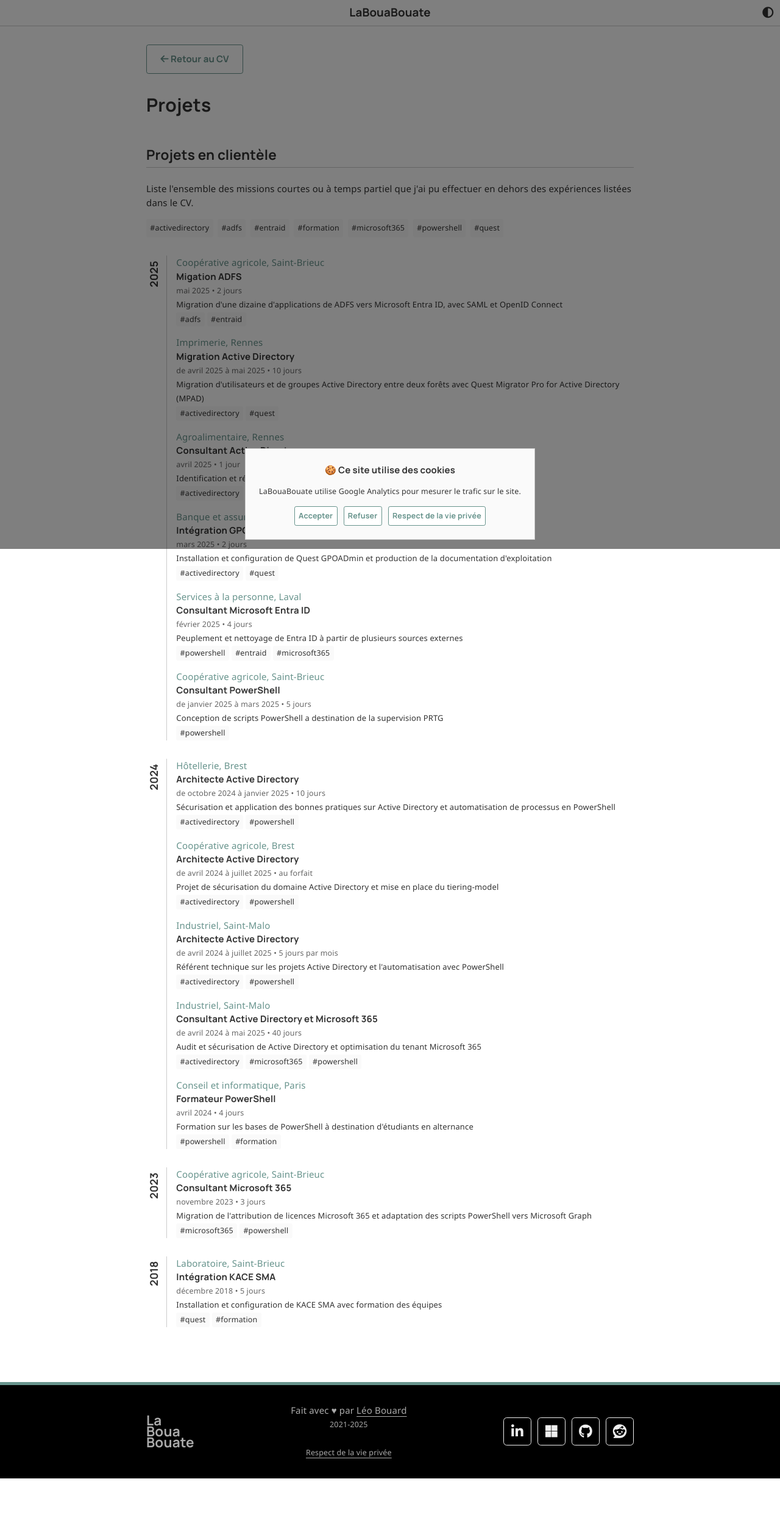
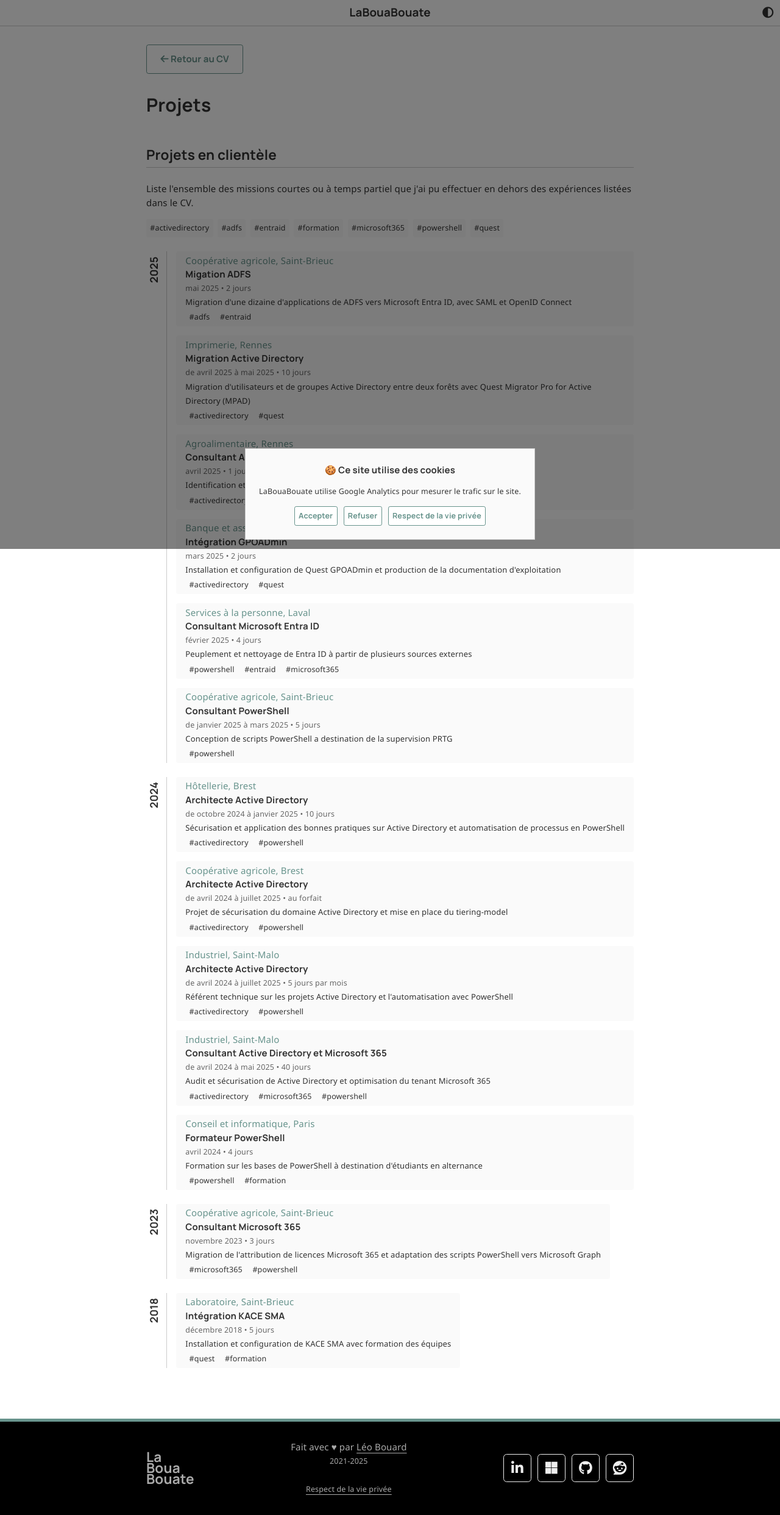
Before and after one commit to leobouard/leobouard.github.io, a Jekyll site: the page built from _pages/projects.html, in a window 1280 px wide. Shown: the whole page at 61% size. Built offline with Jekyll 4.4.1, drawn with Linux system fonts in a browser that asks for light colours; nearby versions of some CDN libraries; some web fonts are replaced; before the commit the page ends 2424 px from its top, so only the background shows below that.

Commit message:
Ajout démarcation entre projets

```diff
--- a/_pages/projects.html
+++ b/_pages/projects.html
@@ -32,7 +32,7 @@
 </div>
 
 {% for year in site.data.projects %}
-<div class="project-container" style="">
+<div class="project-container fill-available" style="">
   <h3>{{ year.year }}</h3>
   <div class="project-per-year">
     {% for project in year.projects %}
--- a/assets/css/cv.scss
+++ b/assets/css/cv.scss
@@ -265,7 +265,7 @@
 
 div.project-container {
     display: flex;
-    margin: 2em 0;
+    margin: 1.5em 0;
 }
 
 div.project-container h3 {
@@ -282,6 +282,12 @@
     display: flex;
     flex-direction: column;
     grid-gap: 1em;
+}
+
+div.project {
+    padding: 0.25em 1em;
+    border-radius: var(--borderradius);
+    background: var(--lightaccent);
 }
 
 div.project span {
```
